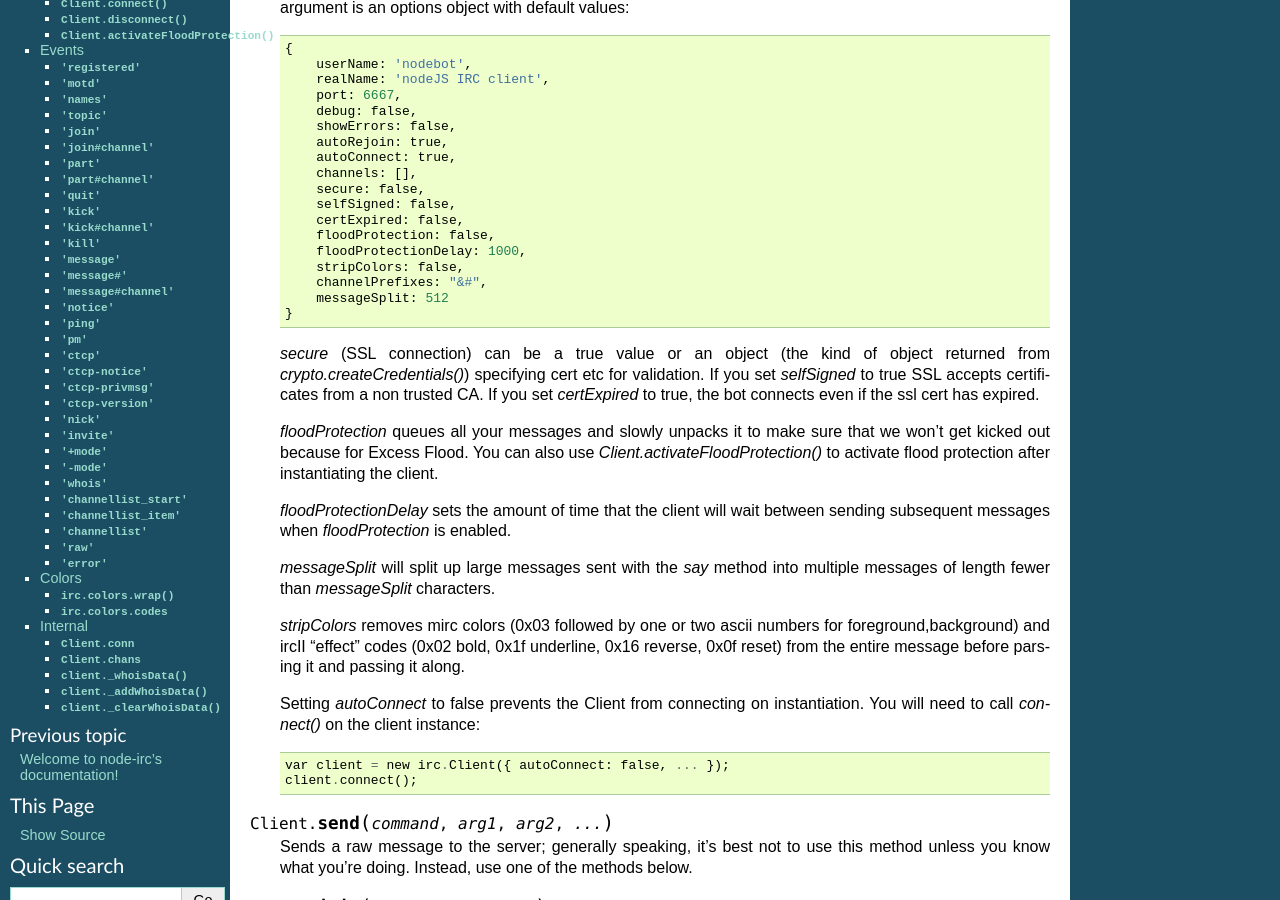
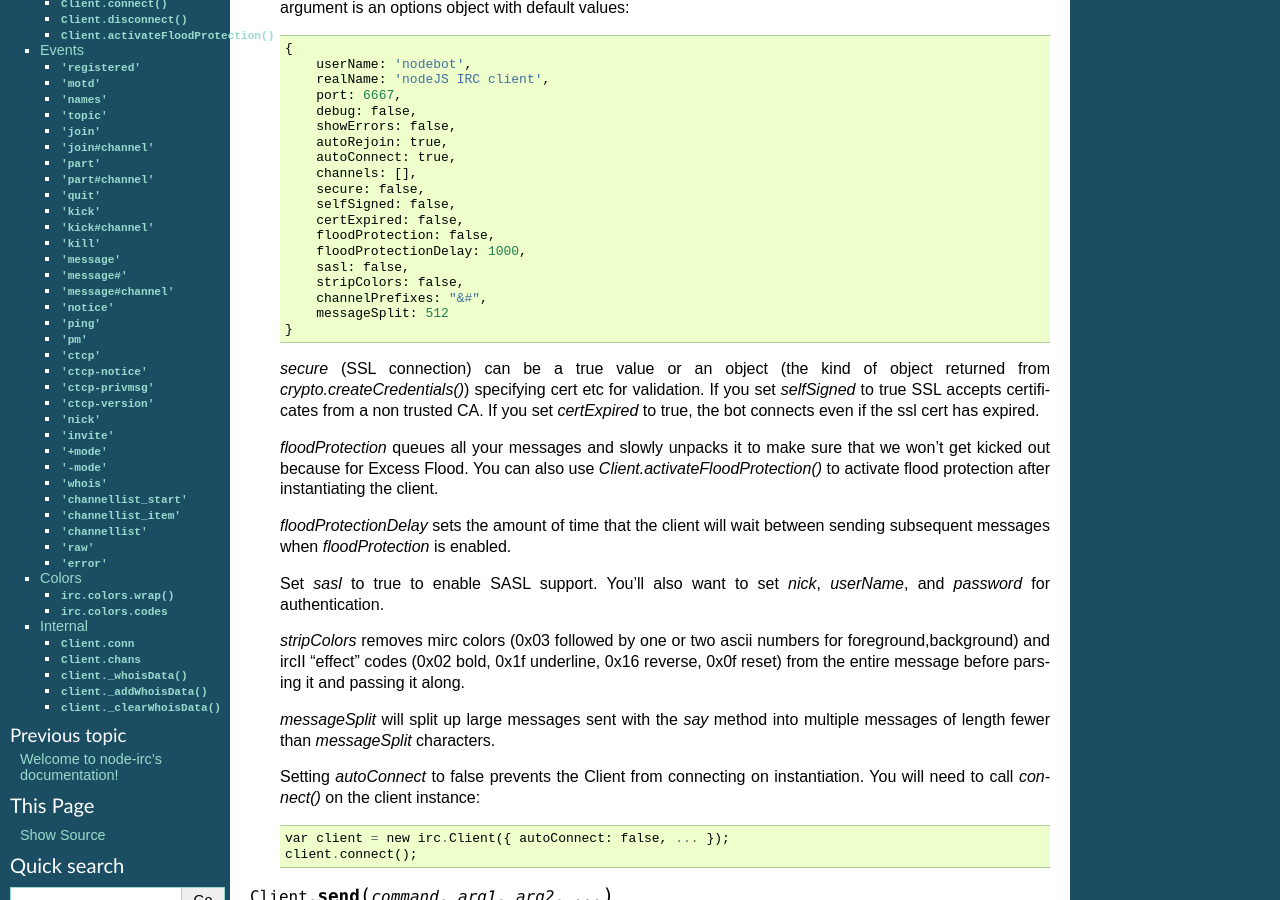
Before and after one commit to martynsmith/node-irc, a Sphinx documentation site: the page built from docs/API.rst, in a window 1280 px wide and 900 px high, scrolled down 272 px. Built offline with Sphinx 7.4.7, drawn with Linux system fonts in a browser that asks for light colours.

Commit message:
Added a note about the sasl option to the docs

```diff
--- a/docs/API.rst
+++ b/docs/API.rst
@@ -29,6 +29,7 @@ Client
             certExpired: false,
             floodProtection: false,
             floodProtectionDelay: 1000,
+            sasl: false,
             stripColors: false,
             channelPrefixes: "&#",
             messageSplit: 512
@@ -47,13 +48,16 @@ Client
     `floodProtectionDelay` sets the amount of time that the client will wait
     between sending subsequent messages when `floodProtection` is enabled.
 
-    `messageSplit` will split up large messages sent with the `say` method
-    into multiple messages of length fewer than `messageSplit` characters.
+    Set `sasl` to true to enable SASL support. You'll also want to set `nick`,
+    `userName`, and `password` for authentication.
 
     `stripColors` removes mirc colors (0x03 followed by one or two ascii
     numbers for foreground,background) and ircII "effect" codes (0x02
     bold, 0x1f underline, 0x16 reverse, 0x0f reset) from the entire
     message before parsing it and passing it along.
+
+    `messageSplit` will split up large messages sent with the `say` method
+    into multiple messages of length fewer than `messageSplit` characters.
 
     Setting `autoConnect` to false prevents the Client from connecting on
     instantiation.  You will need to call `connect()` on the client instance::
```
